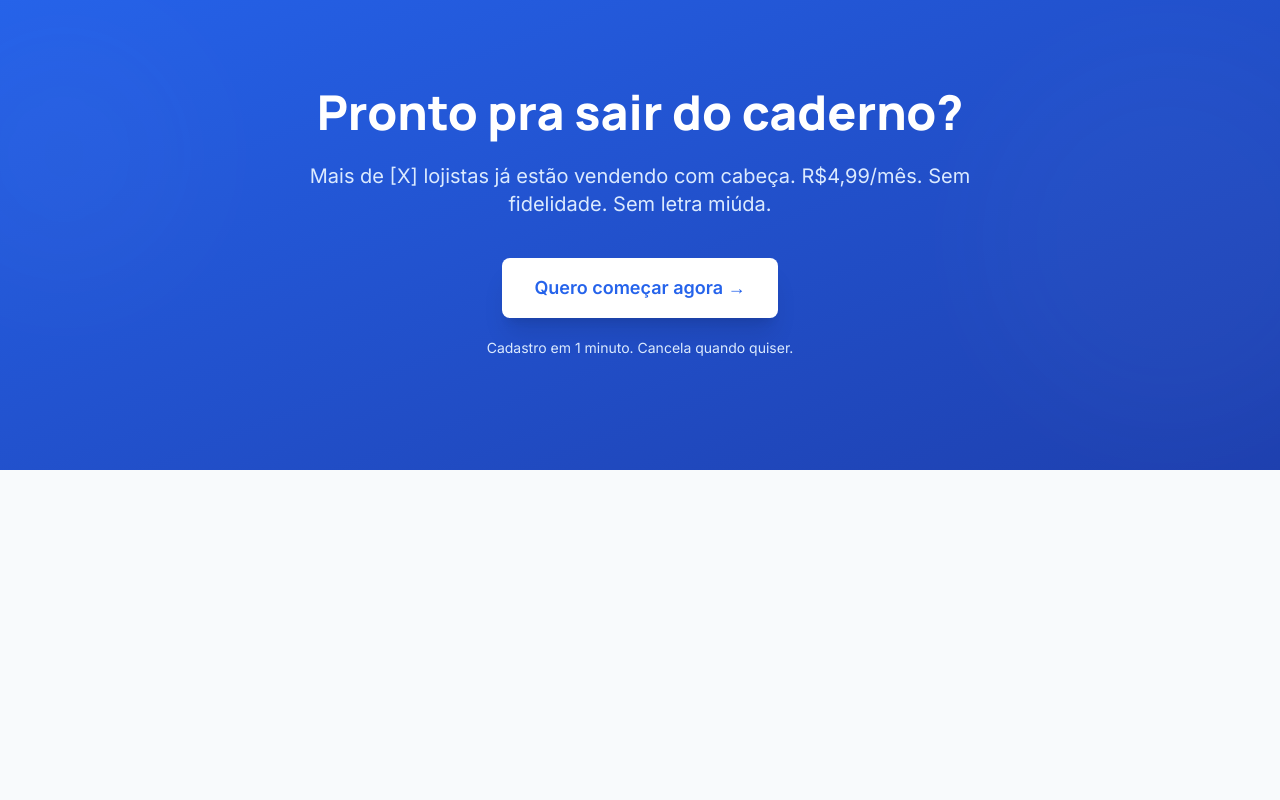
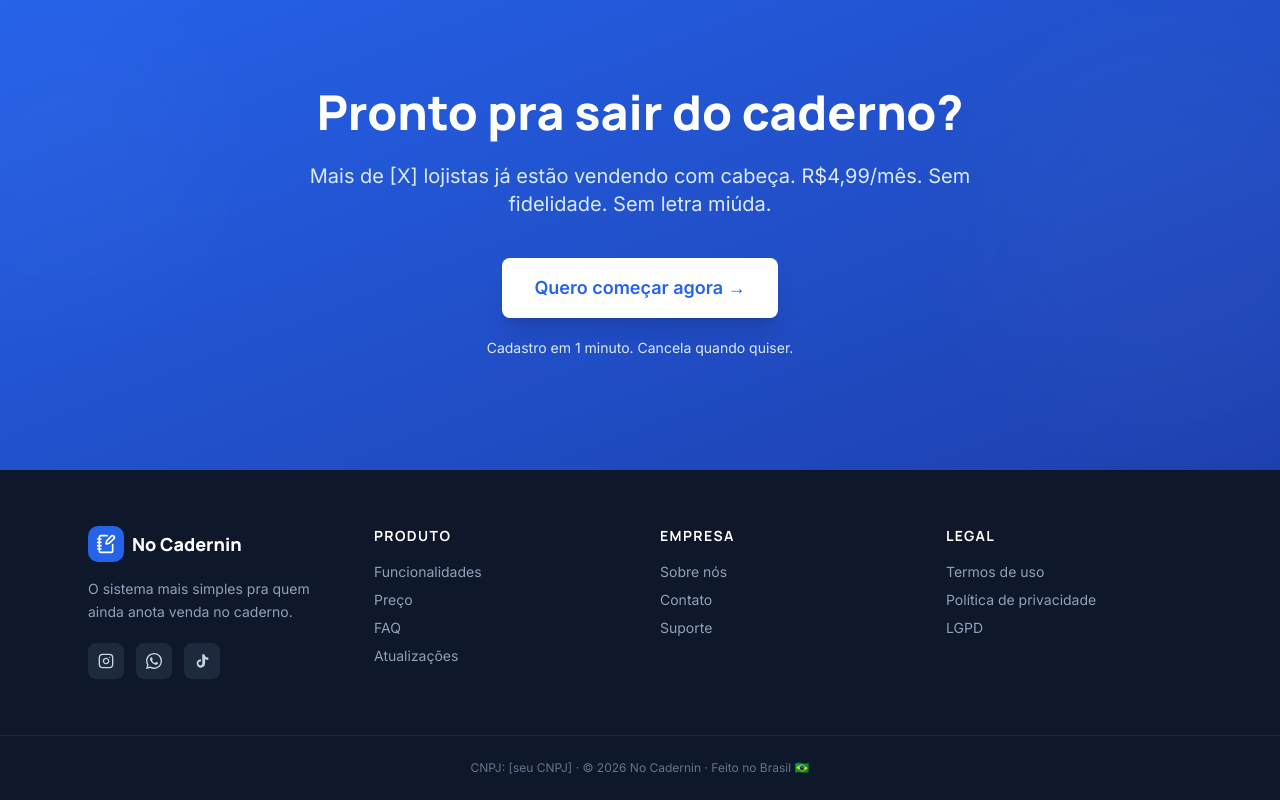
Before and after one commit to lucasSaas/LP-claude-cadernin, a Next.js app: page / in a window 1280 px wide. Shown: the part 10131-10931 px from the top of the page. Before the commit the page ends 10601 px from the top, so only its background shows below. Built offline with nearby package versions, Linux system fonts and the light colour scheme; no server answers.

Commit message:
feat: add footer with socials, legal placeholder pages and 404

```diff
--- /dev/null
+++ b/src/app/not-found.tsx
@@ -0,0 +1,23 @@
+import Link from "next/link";
+
+export default function NotFound() {
+  return (
+    <main className="flex flex-1 items-center justify-center px-4 py-20">
+      <div className="text-center">
+        <p className="font-heading text-6xl font-extrabold text-brand-primary">404</p>
+        <h1 className="mt-4 font-heading text-2xl font-bold text-brand-fg md:text-3xl">
+          Página não encontrada
+        </h1>
+        <p className="mt-3 text-brand-muted">
+          A página que você procura não existe ou foi movida.
+        </p>
+        <Link
+          href="/"
+          className="mt-8 inline-flex items-center justify-center rounded-button bg-brand-primary px-5 py-2.5 text-sm font-semibold text-white hover:bg-brand-primary-dark"
+        >
+          Voltar para o início
+        </Link>
+      </div>
+    </main>
+  );
+}
--- a/src/app/page.tsx
+++ b/src/app/page.tsx
@@ -9,6 +9,7 @@ import { TestimonialsSection } from "@/components/sections/TestimonialsSection";
 import { PricingSection } from "@/components/sections/PricingSection";
 import { FAQ } from "@/components/sections/FAQ";
 import { FinalCTA } from "@/components/sections/FinalCTA";
+import { Footer } from "@/components/sections/Footer";
 
 export default function HomePage() {
   return (
@@ -26,6 +27,7 @@ export default function HomePage() {
         <FAQ />
         <FinalCTA />
       </main>
+      <Footer />
     </>
   );
 }
--- /dev/null
+++ b/src/app/privacidade/page.tsx
@@ -0,0 +1,24 @@
+import Link from "next/link";
+import type { Metadata } from "next";
+
+export const metadata: Metadata = {
+  title: "Política de Privacidade — No Cadernin",
+  description: "Política de privacidade do No Cadernin.",
+};
+
+export default function PrivacidadePage() {
+  return (
+    <main className="mx-auto max-w-3xl px-4 py-20 md:px-6">
+      <h1 className="font-heading text-3xl font-extrabold text-brand-fg md:text-4xl">
+        Política de Privacidade
+      </h1>
+      <p className="mt-6 text-base text-brand-muted">Em construção.</p>
+      <Link
+        href="/"
+        className="mt-8 inline-flex items-center text-sm font-semibold text-brand-primary hover:underline"
+      >
+        ← Voltar para o início
+      </Link>
+    </main>
+  );
+}
--- /dev/null
+++ b/src/app/termos/page.tsx
@@ -0,0 +1,24 @@
+import Link from "next/link";
+import type { Metadata } from "next";
+
+export const metadata: Metadata = {
+  title: "Termos de Uso — No Cadernin",
+  description: "Termos de uso do No Cadernin.",
+};
+
+export default function TermosPage() {
+  return (
+    <main className="mx-auto max-w-3xl px-4 py-20 md:px-6">
+      <h1 className="font-heading text-3xl font-extrabold text-brand-fg md:text-4xl">
+        Termos de Uso
+      </h1>
+      <p className="mt-6 text-base text-brand-muted">Em construção.</p>
+      <Link
+        href="/"
+        className="mt-8 inline-flex items-center text-sm font-semibold text-brand-primary hover:underline"
+      >
+        ← Voltar para o início
+      </Link>
+    </main>
+  );
+}
--- /dev/null
+++ b/src/components/sections/Footer.tsx
@@ -0,0 +1,113 @@
+import Link from "next/link";
+import { Instagram, NotebookPen } from "lucide-react";
+import { WHATSAPP_URL, BRAND_NAME } from "@/lib/constants";
+
+function WhatsAppIcon(props: React.SVGProps<SVGSVGElement>) {
+  return (
+    <svg
+      viewBox="0 0 24 24"
+      fill="currentColor"
+      aria-hidden
+      {...props}
+    >
+      <path d="M20.52 3.48A11.86 11.86 0 0 0 12.04 0C5.46 0 .1 5.36.1 11.94c0 2.1.55 4.16 1.6 5.97L0 24l6.27-1.65a11.93 11.93 0 0 0 5.77 1.47h.01c6.58 0 11.94-5.36 11.94-11.94 0-3.19-1.24-6.18-3.47-8.4ZM12.04 21.79h-.01a9.85 9.85 0 0 1-5.02-1.38l-.36-.21-3.72.98.99-3.63-.23-.37a9.86 9.86 0 0 1-1.51-5.24c0-5.46 4.45-9.91 9.93-9.91 2.65 0 5.14 1.03 7.01 2.91a9.83 9.83 0 0 1 2.9 7.01c0 5.46-4.45 9.84-9.98 9.84Zm5.42-7.37c-.3-.15-1.76-.87-2.04-.97-.27-.1-.47-.15-.67.15-.2.3-.77.97-.94 1.17-.17.2-.34.22-.64.07-.3-.15-1.26-.46-2.4-1.48-.89-.79-1.49-1.77-1.66-2.07-.17-.3-.02-.46.13-.61.13-.13.3-.34.45-.51.15-.17.2-.3.3-.5.1-.2.05-.37-.02-.52-.07-.15-.67-1.62-.92-2.22-.24-.58-.49-.5-.67-.51l-.57-.01c-.2 0-.52.07-.79.37-.27.3-1.04 1.02-1.04 2.48 0 1.46 1.07 2.87 1.22 3.07.15.2 2.1 3.2 5.08 4.49.71.31 1.27.49 1.7.63.71.23 1.36.19 1.87.12.57-.08 1.76-.72 2-1.41.25-.7.25-1.29.18-1.41-.07-.12-.27-.2-.57-.34Z" />
+    </svg>
+  );
+}
+
+function TikTokIcon(props: React.SVGProps<SVGSVGElement>) {
+  return (
+    <svg viewBox="0 0 24 24" fill="currentColor" aria-hidden {...props}>
+      <path d="M19.59 6.69a4.83 4.83 0 0 1-3.77-4.25V2h-3.45v13.67a2.89 2.89 0 0 1-5.2 1.74 2.89 2.89 0 0 1 2.31-4.64 2.93 2.93 0 0 1 .88.13V9.4a6.84 6.84 0 0 0-1-.05A6.33 6.33 0 0 0 5.8 20.1a6.34 6.34 0 0 0 10.86-4.43V8.83a8.16 8.16 0 0 0 4.77 1.53V6.91a4.85 4.85 0 0 1-1.84-.22Z" />
+    </svg>
+  );
+}
+
+export function Footer() {
+  return (
+    <footer className="bg-slate-900 text-slate-300">
+      <div className="mx-auto grid max-w-6xl gap-10 px-4 py-14 md:grid-cols-2 md:px-6 lg:grid-cols-4">
+        <div>
+          <Link href="/" className="flex items-center gap-2 text-white">
+            <span className="inline-flex h-9 w-9 items-center justify-center rounded-lg bg-brand-primary text-white">
+              <NotebookPen className="h-5 w-5" aria-hidden />
+            </span>
+            <span className="font-heading text-lg font-extrabold">{BRAND_NAME}</span>
+          </Link>
+          <p className="mt-4 max-w-xs text-sm leading-relaxed text-slate-400">
+            O sistema mais simples pra quem ainda anota venda no caderno.
+          </p>
+          <div className="mt-5 flex items-center gap-3">
+            <a
+              href="https://instagram.com"
+              target="_blank"
+              rel="noopener noreferrer"
+              aria-label="Instagram"
+              className="inline-flex h-9 w-9 items-center justify-center rounded-md bg-slate-800 text-slate-300 transition-colors hover:bg-brand-primary hover:text-white"
+            >
+              <Instagram className="h-4 w-4" aria-hidden />
+            </a>
+            <a
+              href={WHATSAPP_URL}
+              target="_blank"
+              rel="noopener noreferrer"
+              aria-label="WhatsApp"
+              className="inline-flex h-9 w-9 items-center justify-center rounded-md bg-slate-800 text-slate-300 transition-colors hover:bg-brand-success hover:text-white"
+            >
+              <WhatsAppIcon className="h-4 w-4" />
+            </a>
+            <a
+              href="https://tiktok.com"
+              target="_blank"
+              rel="noopener noreferrer"
+              aria-label="TikTok"
+              className="inline-flex h-9 w-9 items-center justify-center rounded-md bg-slate-800 text-slate-300 transition-colors hover:bg-white hover:text-slate-900"
+            >
+              <TikTokIcon className="h-4 w-4" />
+            </a>
+          </div>
+        </div>
+
+        <div>
+          <h3 className="font-heading text-sm font-bold uppercase tracking-widest text-white">
+            Produto
+          </h3>
+          <ul className="mt-4 space-y-2 text-sm">
+            <li><a href="#funcionalidades" className="text-slate-400 hover:text-white">Funcionalidades</a></li>
+            <li><a href="#preco" className="text-slate-400 hover:text-white">Preço</a></li>
+            <li><a href="#faq" className="text-slate-400 hover:text-white">FAQ</a></li>
+            <li><a href="#" className="text-slate-400 hover:text-white">Atualizações</a></li>
+          </ul>
+        </div>
+
+        <div>
+          <h3 className="font-heading text-sm font-bold uppercase tracking-widest text-white">
+            Empresa
+          </h3>
+          <ul className="mt-4 space-y-2 text-sm">
+            <li><a href="#" className="text-slate-400 hover:text-white">Sobre nós</a></li>
+            <li><a href={WHATSAPP_URL} className="text-slate-400 hover:text-white">Contato</a></li>
+            <li><a href={WHATSAPP_URL} className="text-slate-400 hover:text-white">Suporte</a></li>
+          </ul>
+        </div>
+
+        <div>
+          <h3 className="font-heading text-sm font-bold uppercase tracking-widest text-white">
+            Legal
+          </h3>
+          <ul className="mt-4 space-y-2 text-sm">
+            <li><Link href="/termos" className="text-slate-400 hover:text-white">Termos de uso</Link></li>
+            <li><Link href="/privacidade" className="text-slate-400 hover:text-white">Política de privacidade</Link></li>
+            <li><Link href="/privacidade" className="text-slate-400 hover:text-white">LGPD</Link></li>
+          </ul>
+        </div>
+      </div>
+
+      <div className="border-t border-slate-800">
+        <div className="mx-auto max-w-6xl px-4 py-6 text-center text-xs text-slate-500 md:px-6">
+          CNPJ: [seu CNPJ] · © {new Date().getFullYear()} {BRAND_NAME} · Feito no Brasil 🇧🇷
+        </div>
+      </div>
+    </footer>
+  );
+}
```
